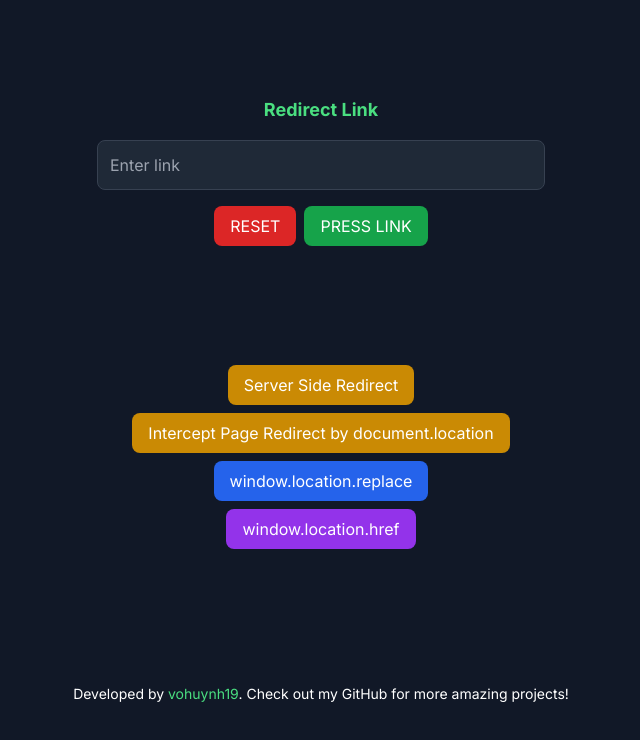
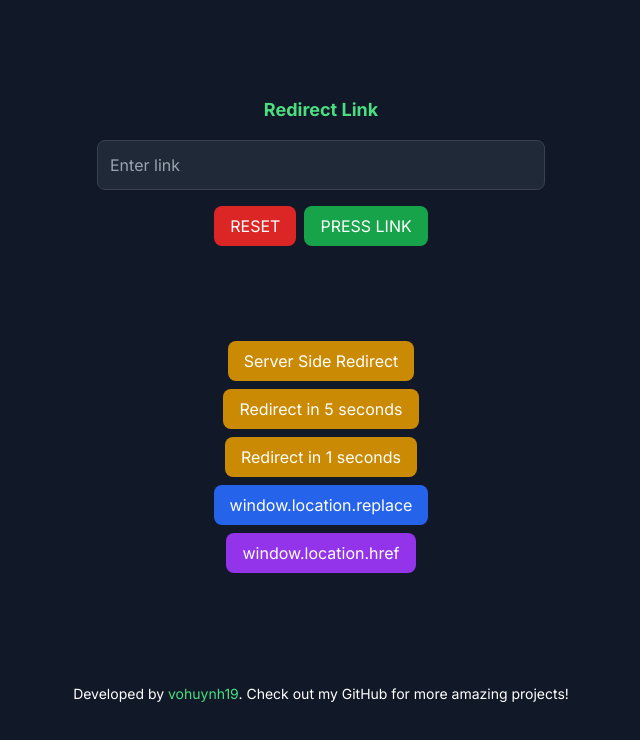
Before and after one commit to vohuynh19/redirect-browser-test, a Next.js app: page / in a window 1280 px wide. Shown: the top 740 px of the page, without its empty margins (319-959 px from the left). Built offline with nearby package versions, Linux system fonts and the light colour scheme.

Commit message:
fix: tét

```diff
--- a/pages/index.tsx
+++ b/pages/index.tsx
@@ -6,7 +6,9 @@ import { useRouter } from "next/router";
 const inter = Inter({ subsets: ["latin"] });
 
 export default function Home() {
-  const [isLoading, setIsLoading] = useState(false);
+  const [is5Loading, setIs5Loading] = useState(false);
+  const [is1Loading, setIs1Loading] = useState(false);
+
   const [text, setText] = useState("");
 
   const resetText = () => setText("");
@@ -62,17 +64,28 @@ export default function Home() {
 
         <button
           onClick={() => {
-            setIsLoading(true);
+            setIs5Loading(true);
             setTimeout(() => {
-              setIsLoading(false);
+              setIs5Loading(false);
               router.replace(`/redirect?link=${encodeURIComponent(text)}`);
             }, 5000);
           }}
           className="bg-yellow-600 hover:bg-yellow-500 text-white rounded-lg px-4 py-2 transition"
         >
-          {isLoading
-            ? "Redirect in next 5 seconds..."
-            : "Intercept Page Redirect by document.location"}
+          {is5Loading ? "Redirect..." : "Redirect in 5 seconds"}
+        </button>
+
+        <button
+          onClick={() => {
+            setIs1Loading(true);
+            setTimeout(() => {
+              setIs1Loading(false);
+              router.replace(`/redirect?link=${encodeURIComponent(text)}`);
+            }, 1000);
+          }}
+          className="bg-yellow-600 hover:bg-yellow-500 text-white rounded-lg px-4 py-2 transition"
+        >
+          {is1Loading ? "Redirect..." : "Redirect in 1 seconds"}
         </button>
 
         <button
```
